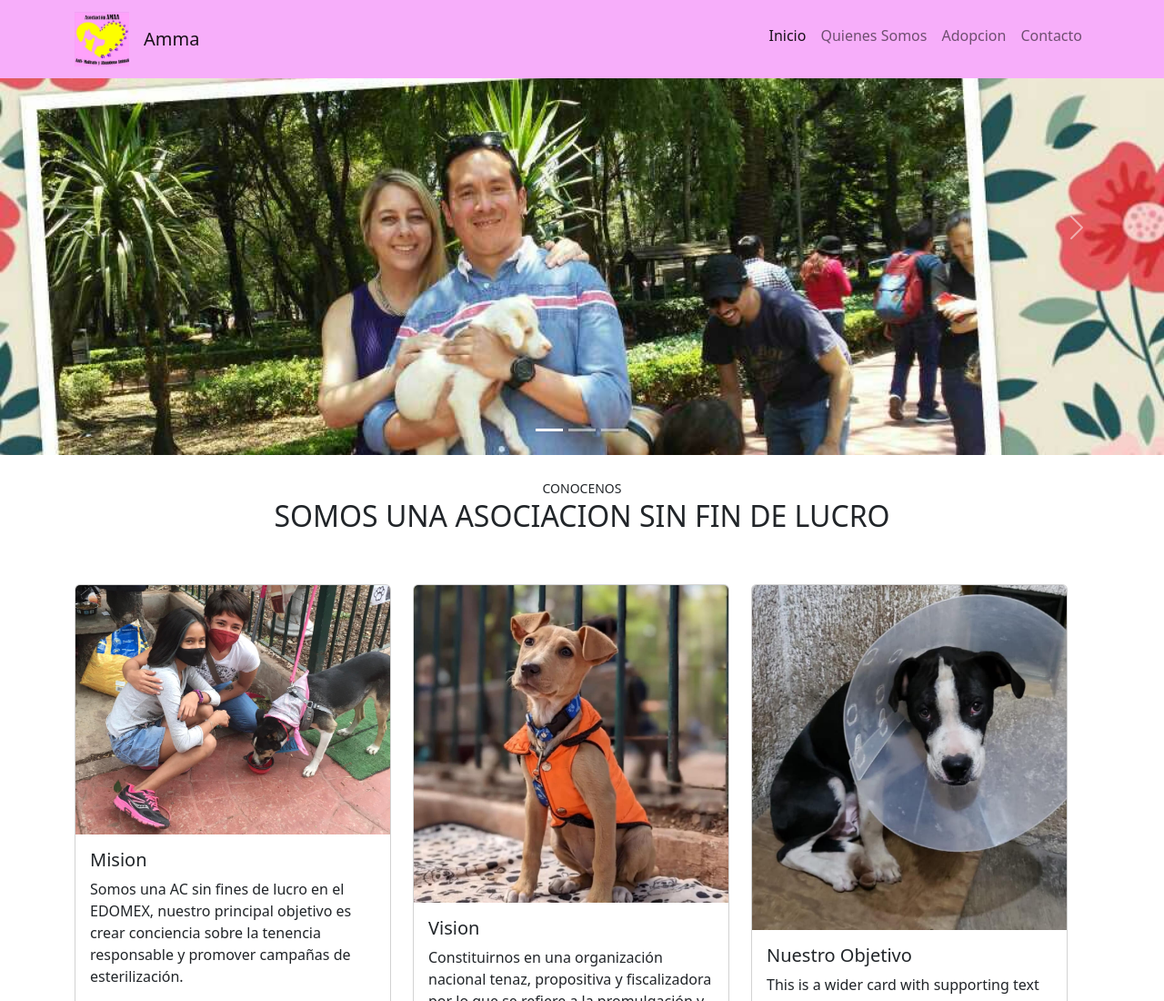
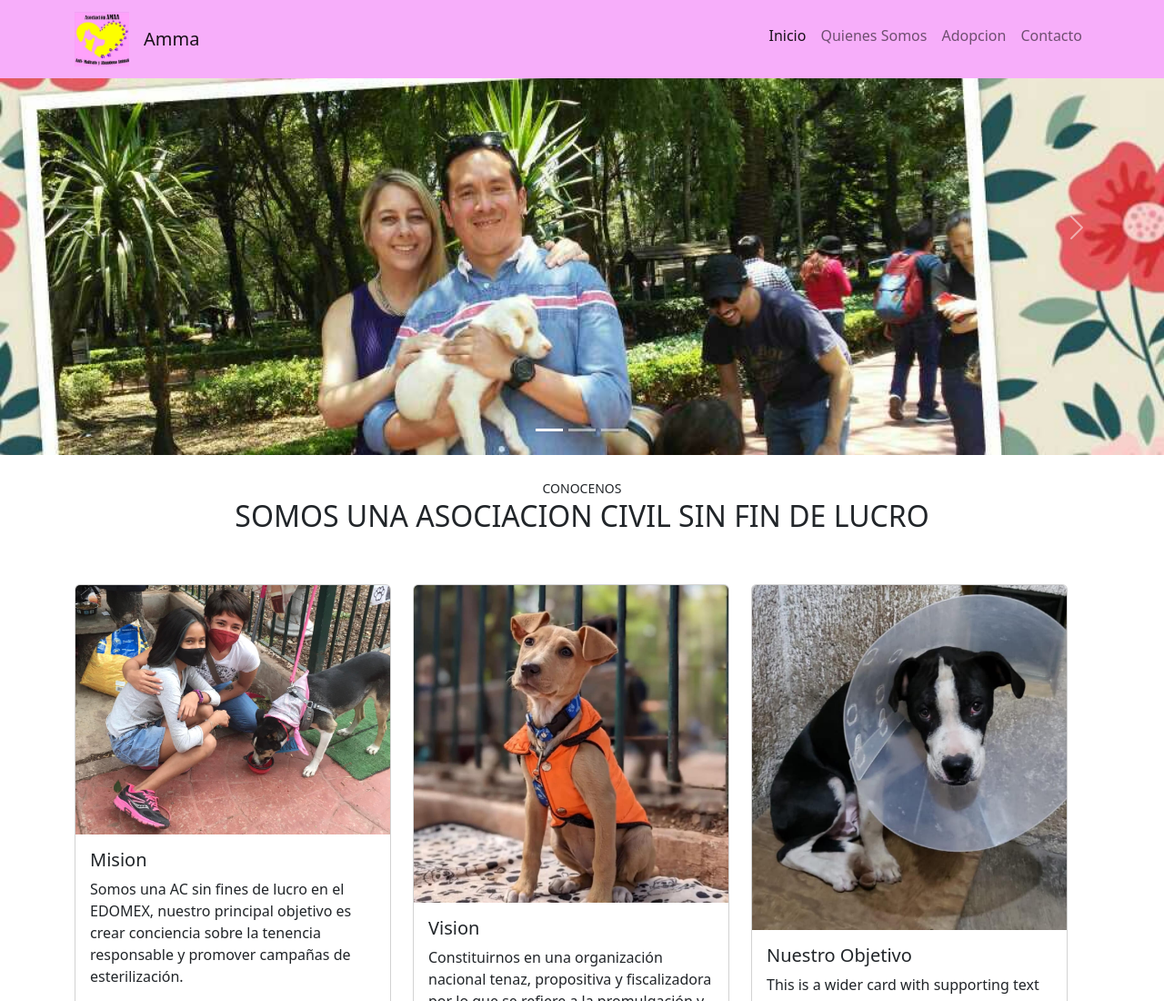
Before and after one commit to RobertoLozano89/Proyecto-Bootstap, a plain HTML site: page index.html in a window 1280 px wide. Shown: the top 1100 px of the page at 91% size. Drawn offline with nearby package versions, Linux system fonts and the light colour scheme.

Commit message:
tercer modificacion

```diff
--- a/index.html
+++ b/index.html
@@ -84,7 +84,7 @@
           <div class="row">
             <div class="col text-center text-uppercase">
                 <small> Conocenos</small>
-                <h2>  Somos una Asociacion sin fin de lucro</h2>
+                <h2>  Somos una Asociacion Civil  sin fin de lucro</h2>
            </div>
          </div>
          <div class="row"> <!--creamos las tarjetas-->
```
